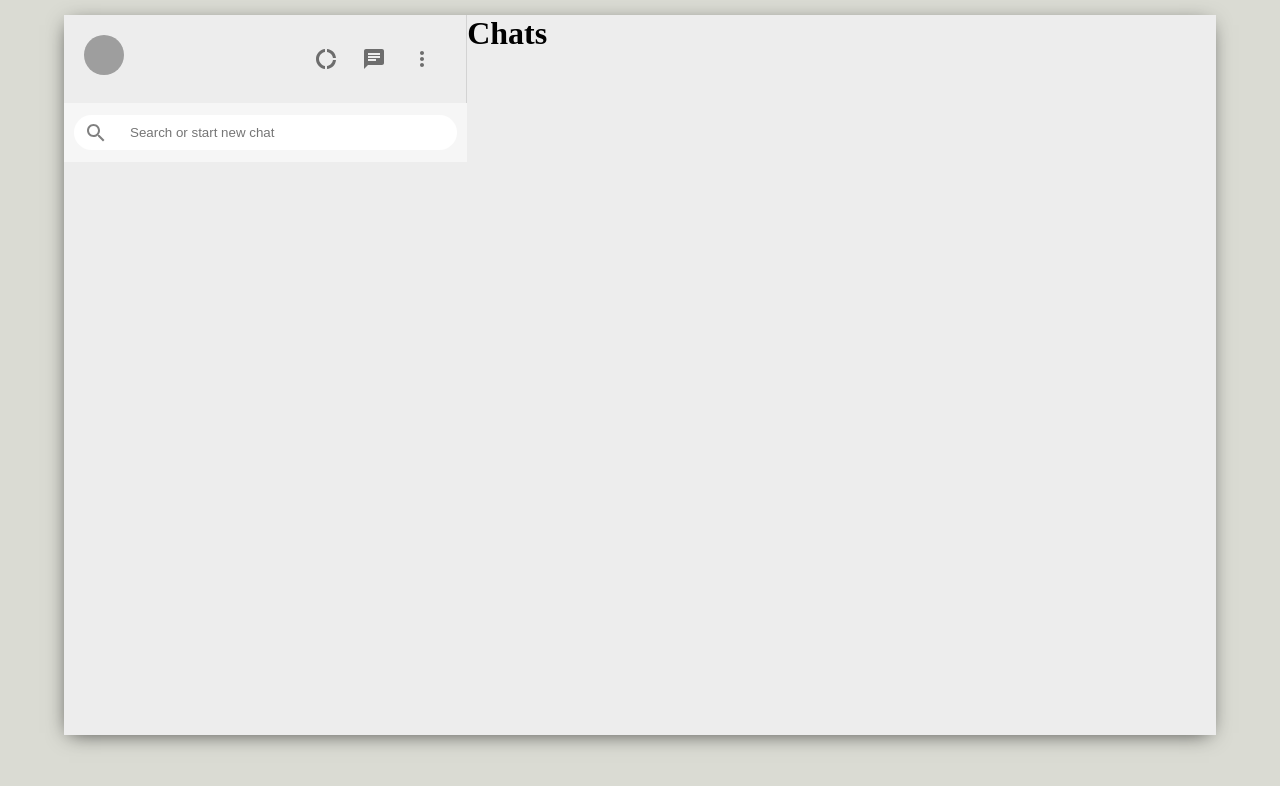
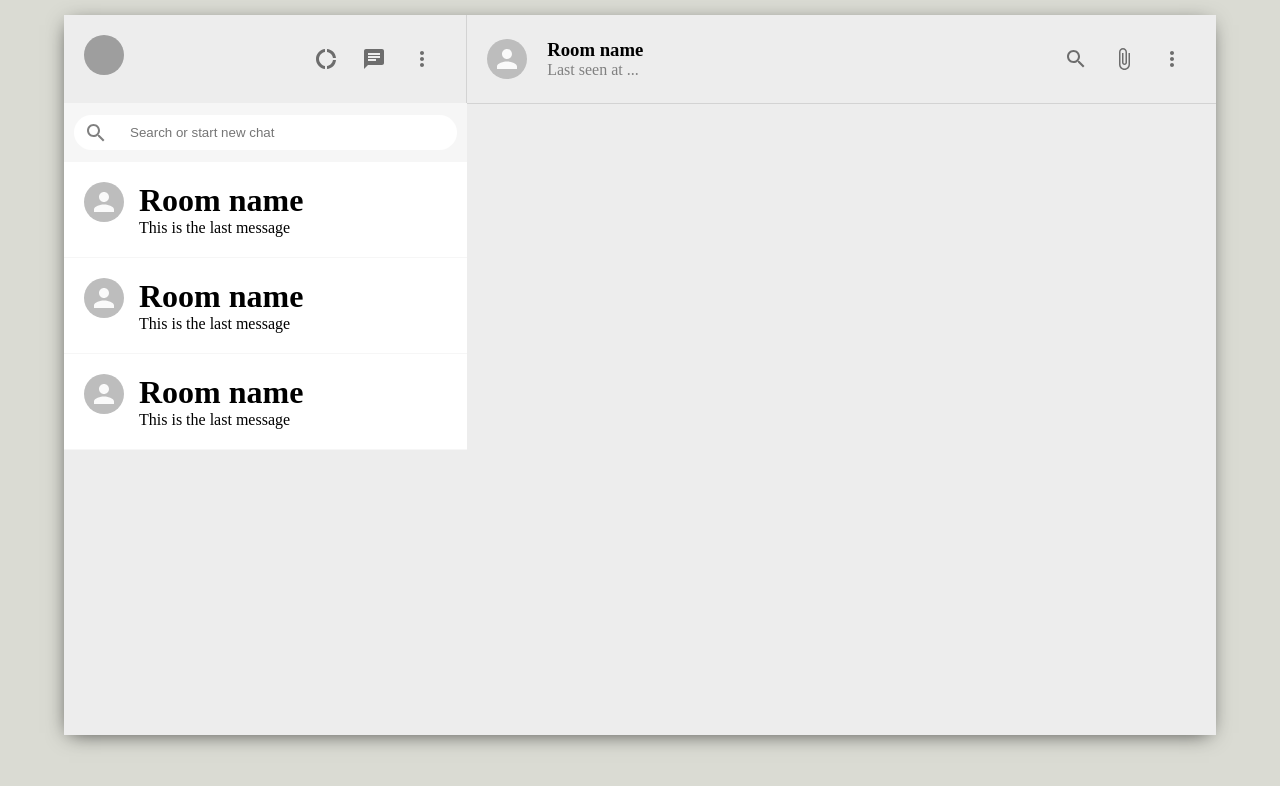
Before and after one commit to Gokulesh2001/whatsapp-mern, a React (Create React App) app: page / in a window 1280 px wide. Shown: the top 786 px of the page. Built offline with nearby package versions, Linux system fonts and the light colour scheme; grey boxes are pictures that could not be loaded.

Commit message:
Chat header

```diff
--- a/src/Components/Chat.css
+++ b/src/Components/Chat.css
@@ -3,3 +3,18 @@
     flex-direction:column;
     flex:0.65;
 }
+
+.chat__header{
+    display: flex;
+    padding: 20px;
+    align-items: center;
+    border-bottom: 1px solid lightgray;
+}
+
+.chat__headerInfo{
+    flex: 1;
+    padding-left: 20px;
+}
+.chat__headerInfo > p{
+    color: gray;
+}
--- a/src/Components/Chat.js
+++ b/src/Components/Chat.js
@@ -1,10 +1,30 @@
+import { Avatar, IconButton } from '@material-ui/core';
+import { AttachFile, MoreVert, SearchOutlined } from '@material-ui/icons';
 import React from 'react';
 import "./Chat.css";
 
 function Chat() {
     return (
         <div className="chat">
-         <h1>Chats</h1>
+         <div className="chat__header">
+                <Avatar/>
+                <div className="chat__headerInfo">
+                    <h3>Room name</h3>
+                    <p>Last seen at ...</p>
+                </div>
+                <div className="chat__headerRight">
+                <IconButton>
+                    <SearchOutlined/>
+                    </IconButton>
+                    <IconButton>
+                    <AttachFile />
+                    </IconButton>
+                    <IconButton>
+                    <MoreVert />
+                    </IconButton>
+
+                </div>
+         </div>
         </div>
     )
 }
--- a/src/Components/Sidebar.css
+++ b/src/Components/Sidebar.css
@@ -42,5 +42,12 @@ font-size: 24px !important;
 }
 .sidebar__searchContainer > input{
     border:none;
-    margin-left: 10px;;
+    outline-width: 0;
+    margin-left: 10px;
 }
+
+.sidebarChat{
+    flex: 1;
+    background-color: white;
+    overflow: ;
+    }
--- a/src/Components/Sidebar.js
+++ b/src/Components/Sidebar.js
@@ -5,6 +5,7 @@ import { Avatar, IconButton } from '@material-ui/core';
 import ChatIcon from '@material-ui/icons/Chat';
 import MoreVertIcon from '@material-ui/icons/MoreVert';
 import { SearchOutlined } from '@material-ui/icons';
+import SidebarChat from "./SidebarChat.js";
 function Sidebar() {
     return (
         <div className="sidebar">
@@ -29,6 +30,12 @@ function Sidebar() {
                 <input placeholder="Search or start new chat" type="text" />
              </div>
            </div>
+           <div className="sidebar__chats">
+                <SidebarChat/>
+                <SidebarChat />
+                <SidebarChat />
+           </div>
+
         </div>
     )
 }
--- /dev/null
+++ b/src/Components/SidebarChat.css
@@ -0,0 +1,17 @@
+.sidebarChat{
+display: flex;
+padding: 20px;
+cursor: pointer;
+border-bottom: 1px solid #f6f6f6;
+}
+
+.sidebarChat:hover{
+    background-color: #ebebeb;
+    }
+.sidebarChat__info > h2{
+  font-size: 16px;
+  margin-top: 8px;
+}
+.sidebarChat__info {
+    margin-left: 15px;
+  }
--- /dev/null
+++ b/src/Components/SidebarChat.js
@@ -0,0 +1,16 @@
+import { Avatar } from '@material-ui/core';
+import React from 'react';
+import Sidebar from "./Sidebar";
+import "./SidebarChat.css";
+
+function SidebarChat(){
+    return <div className="sidebarChat">
+        <Avatar/>
+        <div className="sidebarChat__info">
+        <h1>Room name</h1>
+        <p>This is the last message</p>
+    </div>
+    </div>;
+}
+
+export default SidebarChat;
```
Also changed, not shown: 1 other file (tests, documents, lock files or other folders).
